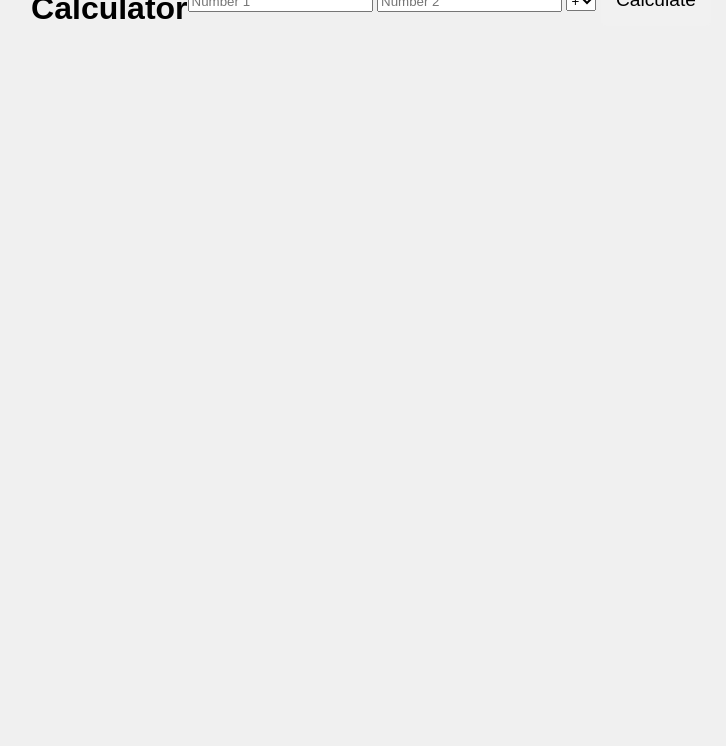
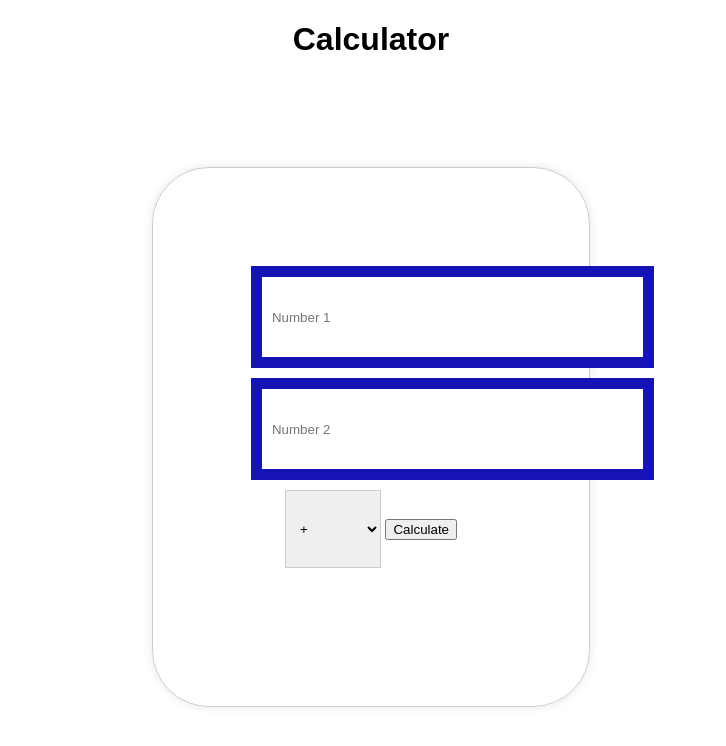
Before and after one commit to Mueid8/CODSOFT, a plain HTML site: page index.html in a window 1280 px wide. Shown: the whole page, without its empty margins (269-995 px from the left). Drawn offline with Linux system fonts and the light colour scheme.

Commit message:
style.css

```diff
--- a/style.css
+++ b/style.css
@@ -1,41 +1,52 @@
-body{
-    display: flex;
-    justify-content: center;
-    align-items: center;
-    height:0vh;
-    background-color: #f0f0f0;
-    font-family: Arial, Helvetica, sans-serif;
-}
-#display{
-       width: 100%;
-       padding: 10px;
-       font-size: 1.5em;
-text-align: right;
-margin-bottom: 10px;
-border-radius: 5px;
-border: 1px solid #ccc;
 
-}
-.calculator{
+body {
+    font-family: Arial, sans-serif;
+    text-align: center;
+  }
+
+  form {
+    margin: 109px auto;
+    width: 19%;
+    padding: 98px;
     border: 1px solid #ccc;
-    border-radius: 5px;
-    box-shadow: 0 2px 10px rgba(0,0,0,0.1);
-    padding: 20px;
-}
-.buttons{
-display: grid;
-grid-template-columns:repeat(4,1fr) ;
-gap: 10px;
-}
-button{
-    padding: 15px;
-    font-size: 1.2em;
+    border-radius: 57px;
+    box-shadow: 0 0 10px rgb(0 0 0 / 10%);
+  }
+
+  input[type="number"] {
+    width: 361px;
+    height: 60px;
+    margin-bottom: 10px;
+    padding: 10px;
+    border: 11px solid #1513b3;
+  }
+
+  select {
+    width: 40%;
+    height: 78px;
+    margin-bottom: 10px;
+    padding: 10px;
+    border: 1px solid #ccc;
+  }
+
+  button[type="button"] {
+    width: 100%;
+    height: 30px;
+    margin-bottom: 20px;
+    padding: 10px;
     border: none;
-    border-radius: 5px;
+    border-radius: 10px;
+    background-color: #4CAF50;
+    color: #fff;
     cursor: pointer;
-    background-color: #f1f1f1;
-    transition: background-colour 0.2s;
-}
-button:hover{
-    background-color: #e0e0e0;
-}
+  }
+
+  button[type="button"]:hover {
+    background-color: #3e8e41;
+  }
+
+  #result {
+    font-size: 30px;
+    font-weight: bold;
+    margin-top: 20px;
+  }
```
